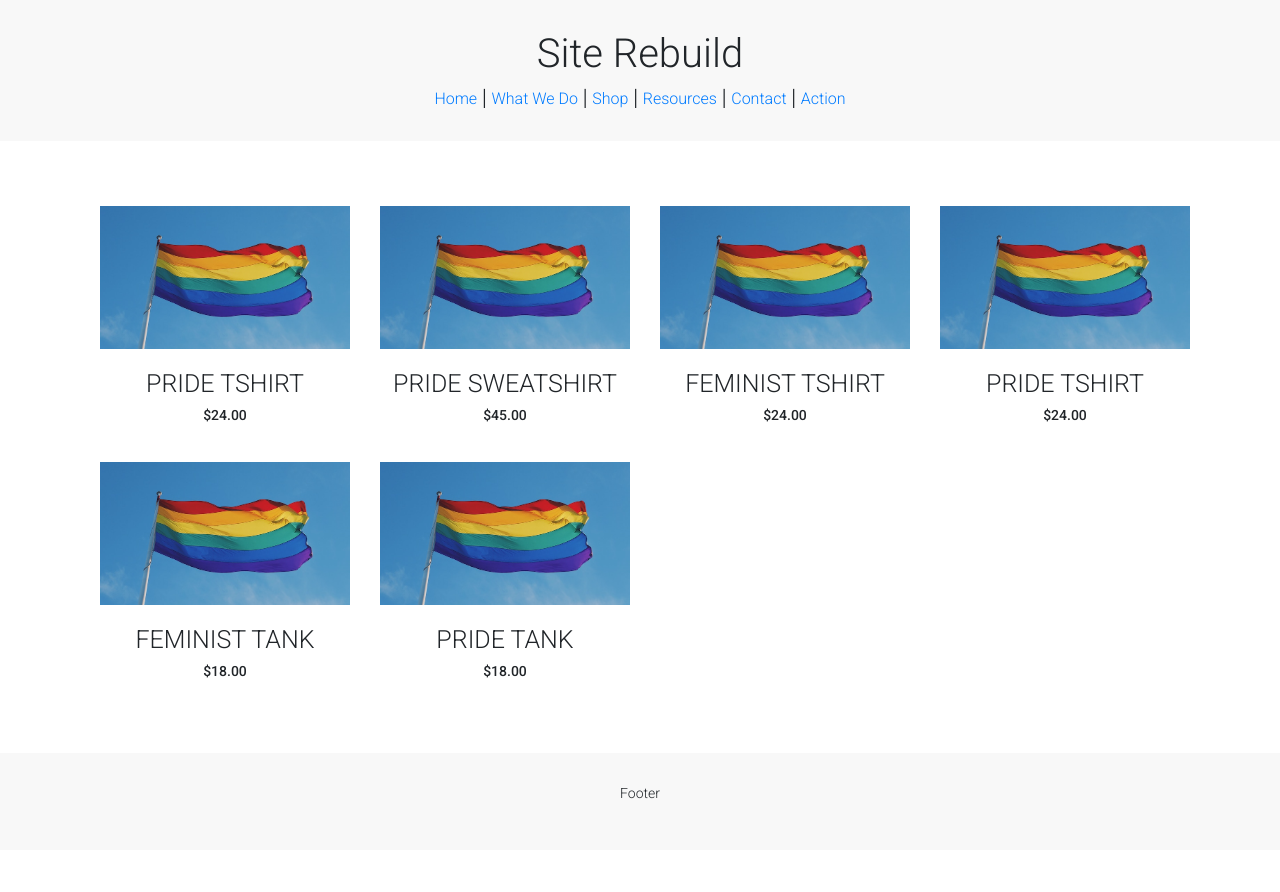
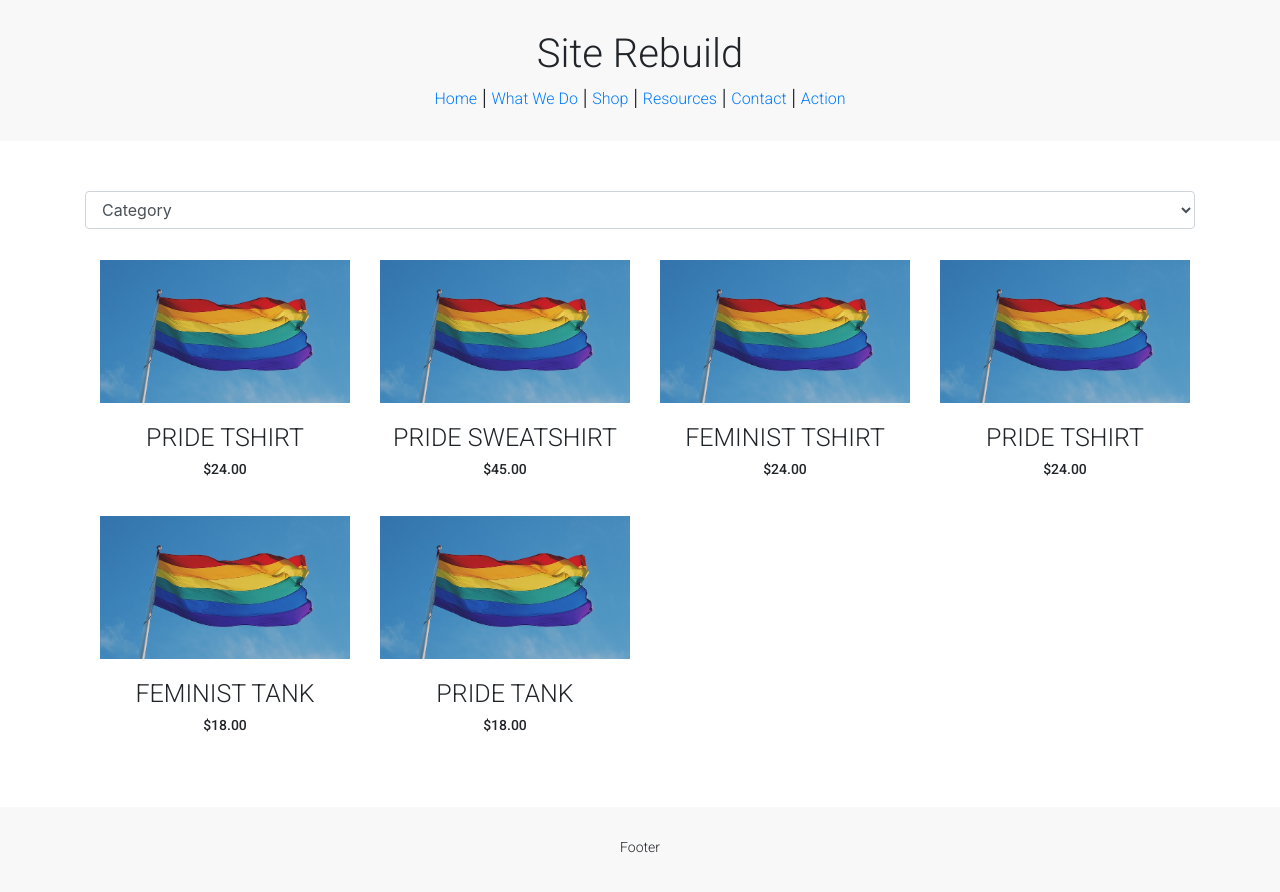
Before and after one commit to klowe27/ecommerce-rebuild, an Angular app: page /shop in a window 1280 px wide. Shown: the top 892 px of the page. Before the commit the page ends 850 px from the top, so only its background shows below. Built offline with nearby package versions, Linux system fonts and the light colour scheme.

Commit message:
Finish dynamic product sorting

```diff
--- a/src/app/category.pipe.ts
+++ b/src/app/category.pipe.ts
@@ -18,6 +18,12 @@ export class CategoryPipe implements PipeTransform {
           output.push(input[i]);
         }
       }
+    } else if (category == "Sale") {
+      for (var i = 0; i < input.length; i++) {
+        if (input[i].sale === true) {
+          output.push(input[i]);
+        }
+      }
     } else {
       for (var i = 0; i < input.length; i++) {
         if (input[i].featured === true) {
--- a/src/app/mock-products.ts
+++ b/src/app/mock-products.ts
@@ -7,7 +7,7 @@ export const PRODUCTS: Product[] = [
   new Product("Pins", 5, [], [], "Accessory", "Lorem ipsum dolor sit amet, consectetur adipiscing elit, sed do eiusmod tempor incididunt ut labore et dolore magna aliqua.", true, false, ["flag.jpg", "flag.jpg", "flag.jpg"], 4),
   new Product("Feminist Tshirt", 24, ["gray", "black", "purple"], ["Medium", "Large", "XLarge", "2XLarge"], "T-Shirt", "Lorem ipsum dolor sit amet, consectetur adipiscing elit, sed do eiusmod tempor incididunt ut labore et dolore magna aliqua.", false, true, ["flag.jpg", "flag.jpg", "flag.jpg"], 5),
   new Product("Feminist Sweatshirt", 24, ["gray", "black", "red"], ["Small", "Medium", "Large", "XLarge", "2XLarge"], "Sweatshirt", "Lorem ipsum dolor sit amet, consectetur adipiscing elit, sed do eiusmod tempor incididunt ut labore et dolore magna aliqua.", true, false, ["flag.jpg", "flag.jpg", "flag.jpg"], 6),
-  new Product("Pride Tshirt", 24, ["gray", "purple", "red"], ["Small", "Medium", "XLarge", "2XLarge"], "Accessory", "Lorem ipsum dolor sit amet, consectetur adipiscing elit, sed do eiusmod tempor incididunt ut labore et dolore magna aliqua.", false, false, ["flag.jpg", "flag.jpg", "flag.jpg"], 7),
+  new Product("Coasters", 12, [], [], "Accessory", "Lorem ipsum dolor sit amet, consectetur adipiscing elit, sed do eiusmod tempor incididunt ut labore et dolore magna aliqua.", false, false, ["flag.jpg", "flag.jpg", "flag.jpg"], 7),
   new Product("Pride Tshirt", 24, ["green", "black", "blue"], ["Small", "Medium", "Large", "XLarge", "2XLarge"], "T-Shirt", "Lorem ipsum dolor sit amet, consectetur adipiscing elit, sed do eiusmod tempor incididunt ut labore et dolore magna aliqua.", false, true, ["flag.jpg", "flag.jpg", "flag.jpg"], 8),
   new Product("Feminist Tank", 18, ["gray", "black", "blue"], ["Medium", "Large", "XLarge", "2XLarge"], "Tank", "Lorem ipsum dolor sit amet, consectetur adipiscing elit, sed do eiusmod tempor incididunt ut labore et dolore magna aliqua.", true, true, ["flag.jpg", "flag.jpg", "flag.jpg"], 9),
   new Product("Pride Tank", 18, ["green", "black", "red"], ["Small", "XLarge", "2XLarge"], "Tank", "Lorem ipsum dolor sit amet, consectetur adipiscing elit, sed do eiusmod tempor incididunt ut labore et dolore magna aliqua.", false, true, ["flag.jpg", "flag.jpg", "flag.jpg"], 10),
--- a/src/app/shop/shop.component.html
+++ b/src/app/shop/shop.component.html
@@ -1,3 +1,14 @@
+<div class="form-group">
+  <select (change)="onChange($event.target.value)" class="form-control">
+    <option value="Category">Category</option>
+    <option value="T-Shirt">T-Shirts</option>
+    <option value="Tank">Tanks</option>
+    <option value="Sweatshirt">Sweatshirts</option>
+    <option value="Accessory">Accessories</option>
+    <option value="Sale">Sale</option>
+  </select>
+</div>
+
 <div class="product-list">
   <div class="product" *ngFor="let product of products | category:filterByCategory" (click)="goToProductPage(product)">
     <img src="assets/images/{{ product.images[0] }}">
--- a/src/app/shop/shop.component.ts
+++ b/src/app/shop/shop.component.ts
@@ -23,4 +23,8 @@ export class ShopComponent implements OnInit {
   goToProductPage(clickedProduct: Product){
     this.router.navigate(['shop', clickedProduct.id]);
   }
+
+  onChange(category) {
+    this.filterByCategory = category;
+  }
 }
```
